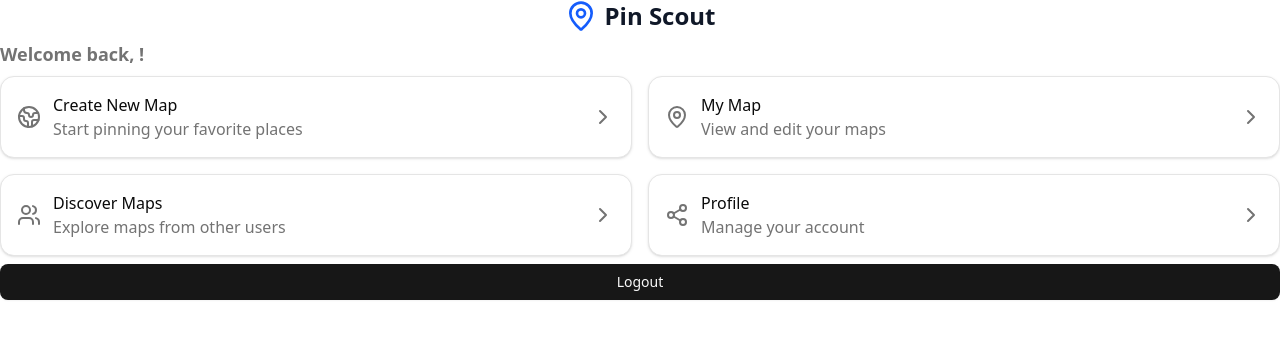
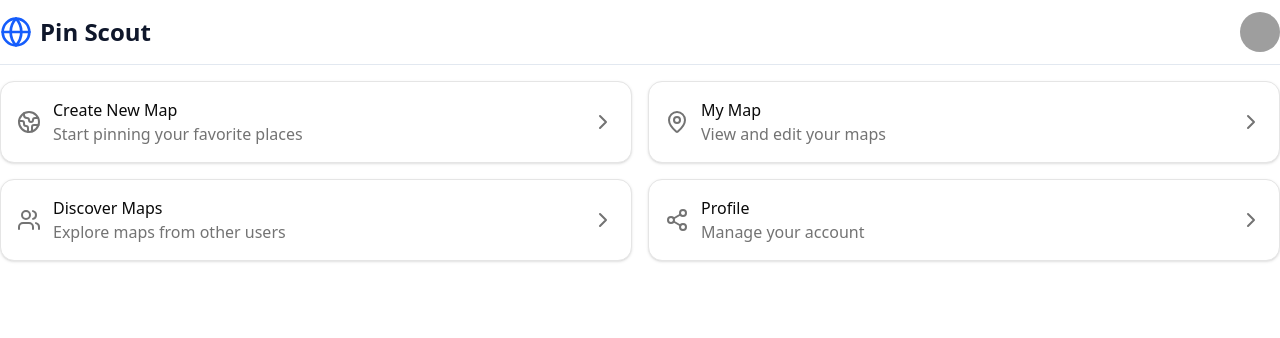
Before and after one commit to fredrikj31/pin-scout, a React (Vite) app in the folder app/: page / in a window 1280 px wide. Shown: the top 338 px of the page. Built offline with nearby package versions, Linux system fonts and the light colour scheme; no server answers; the database is empty; sample sign-in values are in the browser's storage; grey boxes are pictures that could not be loaded.

Commit message:
feat(app): adds shared Navbar component to home page

```diff
--- a/app/src/pages/Home/home.tsx
+++ b/app/src/pages/Home/home.tsx
@@ -1,18 +1,14 @@
 import { Globe2, MapPin, Share2, Users } from "lucide-react";
-import { Header } from "./components/Header";
 import { LinkCard } from "./components/LinkCard";
-import { Button } from "@shadcn-ui/components/ui/button";
-import { useAuth } from "../../providers/auth/useAuth";
 import { Container } from "../../components/Container";
+import { Navbar } from "../../components/Navbar/Navbar";
 
 export const HomePage = () => {
-  const auth = useAuth();
-
   return (
+    <>
+      <Navbar />
       <Container>
         <div className="flex flex-col gap-2">
-        <Header />
-
           <div className="flex flex-col gap-4 md:grid md:grid-cols-2">
             <LinkCard
               title="Create New Map"
@@ -39,10 +35,8 @@ export const HomePage = () => {
               link="/profile"
             />
           </div>
-        {/* <h1 className="text-xl">Hello {auth.user?.email}</h1>
-      <EventButton />*/}
-        <Button onClick={() => auth.logout()}>Logout</Button>
         </div>
       </Container>
+    </>
   );
 };
```
Lines whose indentation alone changed are shown as unchanged.
